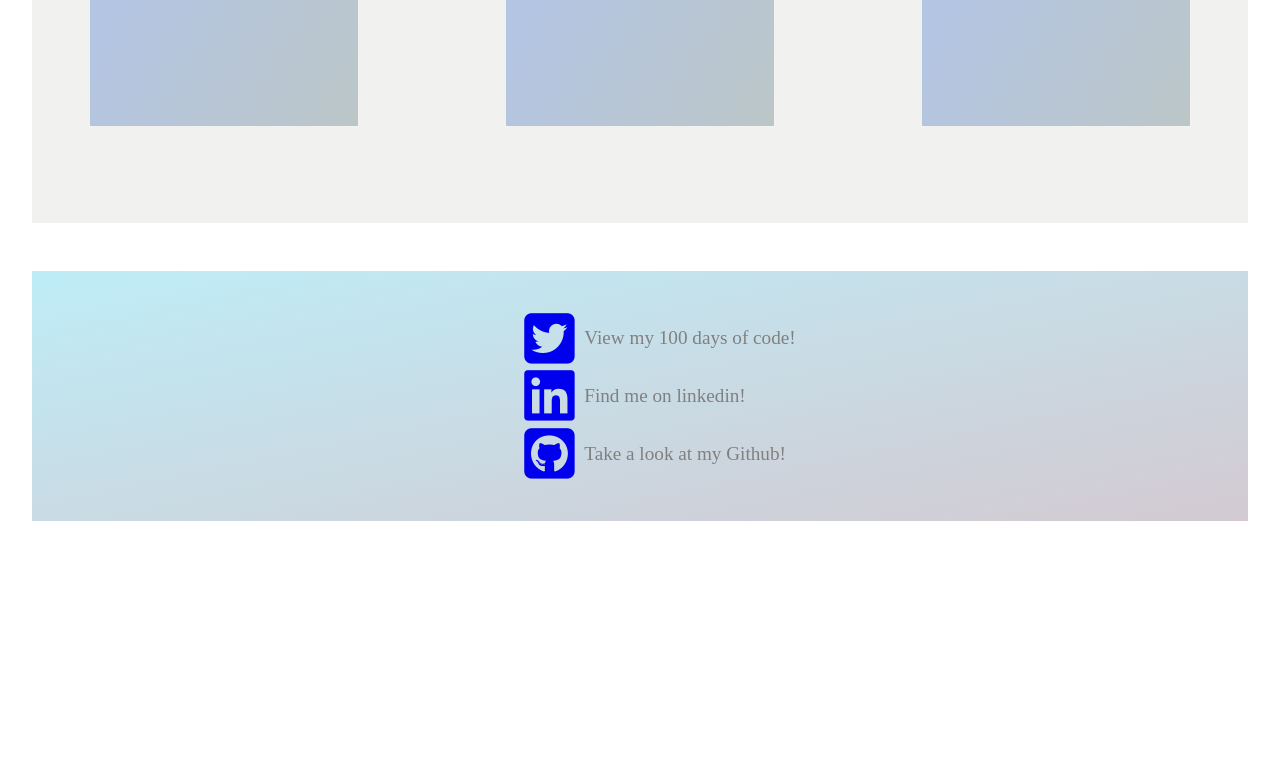
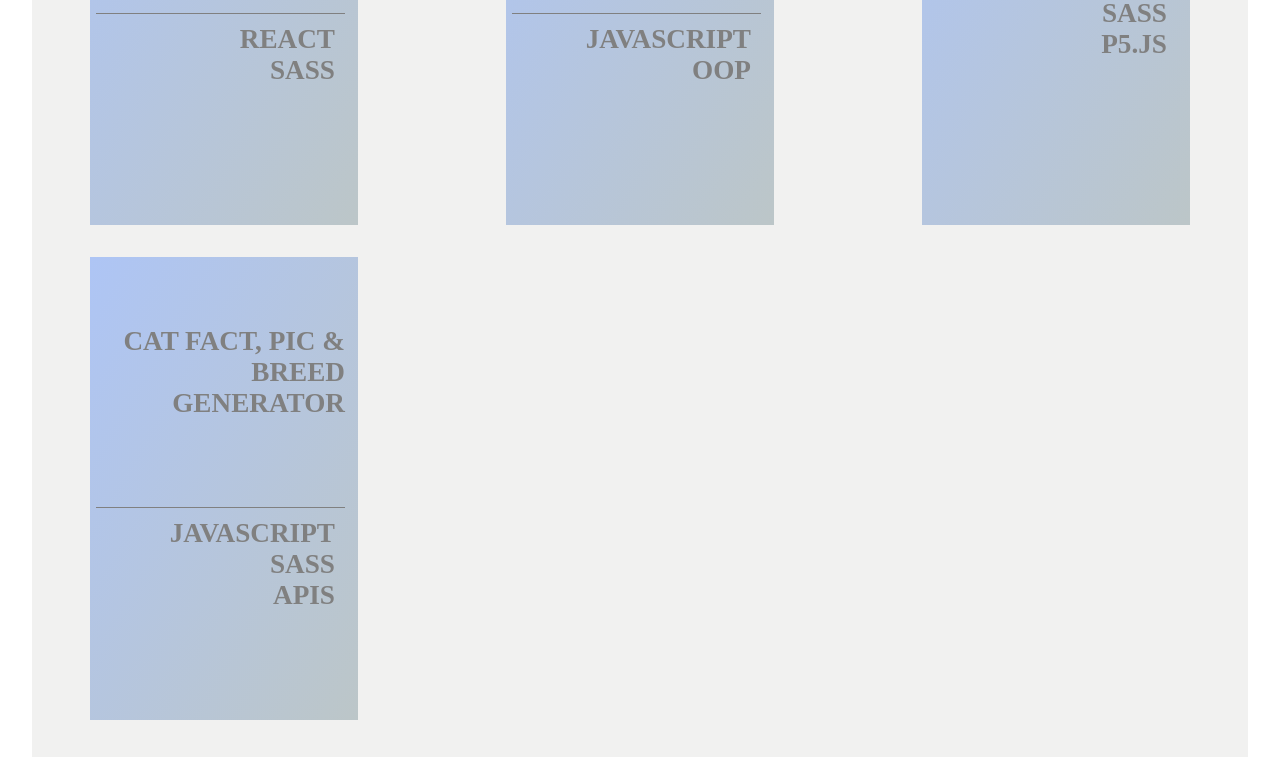
Before and after one commit to nadia643/portfolio, a website: page index.html in a window 1280 px wide. Shown: the part 1926-2683 px from the top of the page. Before the commit the page ends 2472 px from the top, so only its background shows below. Drawn offline with Linux system fonts and the light colour scheme; a web font is replaced by a local one.

Commit message:
ammended github link for cat project

```diff
--- a/index.html
+++ b/index.html
@@ -145,6 +145,21 @@
                     </div>
                 </div>
             </div>
+            <div class="project">
+                <div class="project__side project__side--front">
+                    <h2 class="header-projects header-projects--main">Cat Fact, Pic & Breed Generator</h2>
+                    <h2 class="header-projects header-projects--sub">Javascript <br>SASS <br>APIs </h2>
+                </div>
+                <div class="project__side project__side--back">
+                    <div class="project__side project__side--back project__side--back--top">
+                        <a href='https://elegant-haibt-21a544.netlify.app/' target="blank" class="btn btn-yellow btn-yellow--site">View site</a>
+                        <a href='https://github.com/nadia643/random-catbreed-generator' target="blank" class="btn btn-yellow btn-yellow--git">View github</a>
+                    </div>
+                        <div class="project__side--back--bottom">
+                        <img src="./images/project-pics/cats.png" alt="rock, paper, scissors, lizard, spock" class="project__side--back--bottom--pic">
+                    </div>
+                </div>
+            </div>
 
         </div>
 
--- a/sass/layout/_header.scss
+++ b/sass/layout/_header.scss
@@ -3,7 +3,7 @@
     margin: 25px auto;
 
     display: grid;
-    grid-template-rows: 500px 80px 200px 1200px 250px;
+    grid-template-rows: 500px 80px 200px 1800px 250px;
     row-gap: 3rem;
 
     @include respond-phone {
--- a/sass/layout/_projects.scss
+++ b/sass/layout/_projects.scss
@@ -1,6 +1,6 @@
 .projects {
     display: grid;
-    grid-template-rows: repeat(1, 0.6fr) repeat(2, 1.3fr) repeat(1, 0.2fr);
+    grid-template-rows: repeat(1, 0.6fr) repeat(3, 1.3fr) repeat(1, 0.2fr);
     grid-template-columns: repeat(3, 1fr);
     justify-items: center;
     column-gap: 2rem;
```
Also changed, not shown: css/style.css, images/project-pics/cats.png (added).
